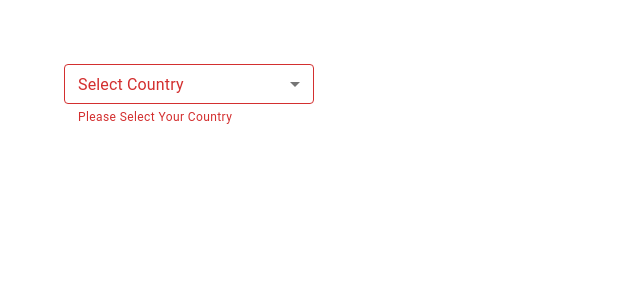
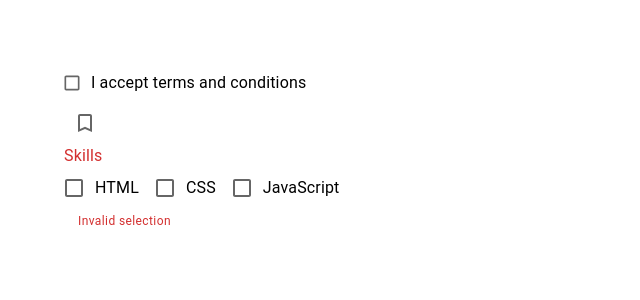
Before and after one commit to RahulRajak525/React-MUI, a React (Create React App) app: page / in a window 1280 px wide. Shown: the top 300 px of the page, without its empty margins (0-640 px from the left). Built offline with nearby package versions, Linux system fonts and the light colour scheme.

Commit message:
CheckBox

```diff
--- a/src/App.tsx
+++ b/src/App.tsx
@@ -4,14 +4,19 @@
 import { MuiTypography } from './components/1MuiTypography';
 import MuiTextField from './components/3MuiTextField';
 import MuiSelect from './components/4MuiSelect';
+import MuiRadioButton from './components/5MuiRadioButton';
+import MuiCheckBox from './components/6MuiCheckBox';
 
 function App() {
+
   return (
     <div className="App">
       {/* <MuiTypography/> */}
       {/* <MuiButton/> */}
       {/* <MuiTextField/> */}
-      <MuiSelect/>
+      {/* <MuiSelect/> */}
+      {/* <MuiRadioButton/> */}
+      <MuiCheckBox/>
 
     </div>
   );
--- /dev/null
+++ b/src/components/6MuiCheckBox.tsx
@@ -0,0 +1,88 @@
+import React, { useState } from "react";
+import {
+  Box,
+  FormControlLabel,
+  Checkbox,
+  FormControl,
+  FormLabel,
+  FormGroup,
+  FormHelperText
+} from "@mui/material";
+import BookmarkBorderIcon from "@mui/icons-material/BookmarkBorder";
+import BookmarkIcon from "@mui/icons-material/Bookmark";
+
+const MuiCheckBox = () => {
+  const [acceptTnc, setAcceptTnc] = useState(false);
+//   console.log({ acceptTnc });
+  const [skills, setSkills] = useState<string[]>([]);
+  console.log({ skills });
+  const handleChange = (event: React.ChangeEvent<HTMLInputElement>) => {
+    setAcceptTnc(event.target.checked);
+  };
+  const handleSkillChange = (event: React.ChangeEvent<HTMLInputElement>) => {
+    const index = skills.indexOf(event.target.value);
+    if (index === -1) {
+      setSkills([...skills, event.target.value]);
+    } else {
+      setSkills(skills.filter((skill) => skill !== event.target.value));
+    }
+  };
+  return (
+    <Box>
+      <Box>
+        <FormControlLabel
+          label="I accept terms and conditions"
+          control={<Checkbox size="small" color='secondary' checked={acceptTnc} onChange={handleChange} />}
+        />
+      </Box>
+      <Box>
+        <Checkbox
+          icon={<BookmarkBorderIcon />}
+          checkedIcon={<BookmarkIcon />}
+          checked={acceptTnc}
+          onChange={handleChange}
+        />
+      </Box>
+      <Box>
+        <FormControl error >
+          <FormLabel>Skills</FormLabel>
+          <FormGroup row >
+            <FormControlLabel
+              label="HTML"
+              control={
+                <Checkbox
+                  value="html"
+                  checked={skills.includes("html")}
+                  onChange={handleSkillChange}
+                />
+              }
+            />
+            <FormControlLabel
+              label="CSS"
+              control={
+                <Checkbox
+                  value="css"
+                  checked={skills.includes("css")}
+                  onChange={handleSkillChange}
+                />
+              }
+            />
+            <FormControlLabel
+              label="JavaScript"
+              control={
+                <Checkbox
+                  value="javascript"
+                  checked={skills.includes("javascript")}
+                  onChange={handleSkillChange}
+                />
+              }
+            />
+          </FormGroup>
+          <FormHelperText>Invalid selection</FormHelperText>
+        </FormControl>
+      </Box>
+    </Box>
+  );
+};
+
+export default MuiCheckBox;
```
